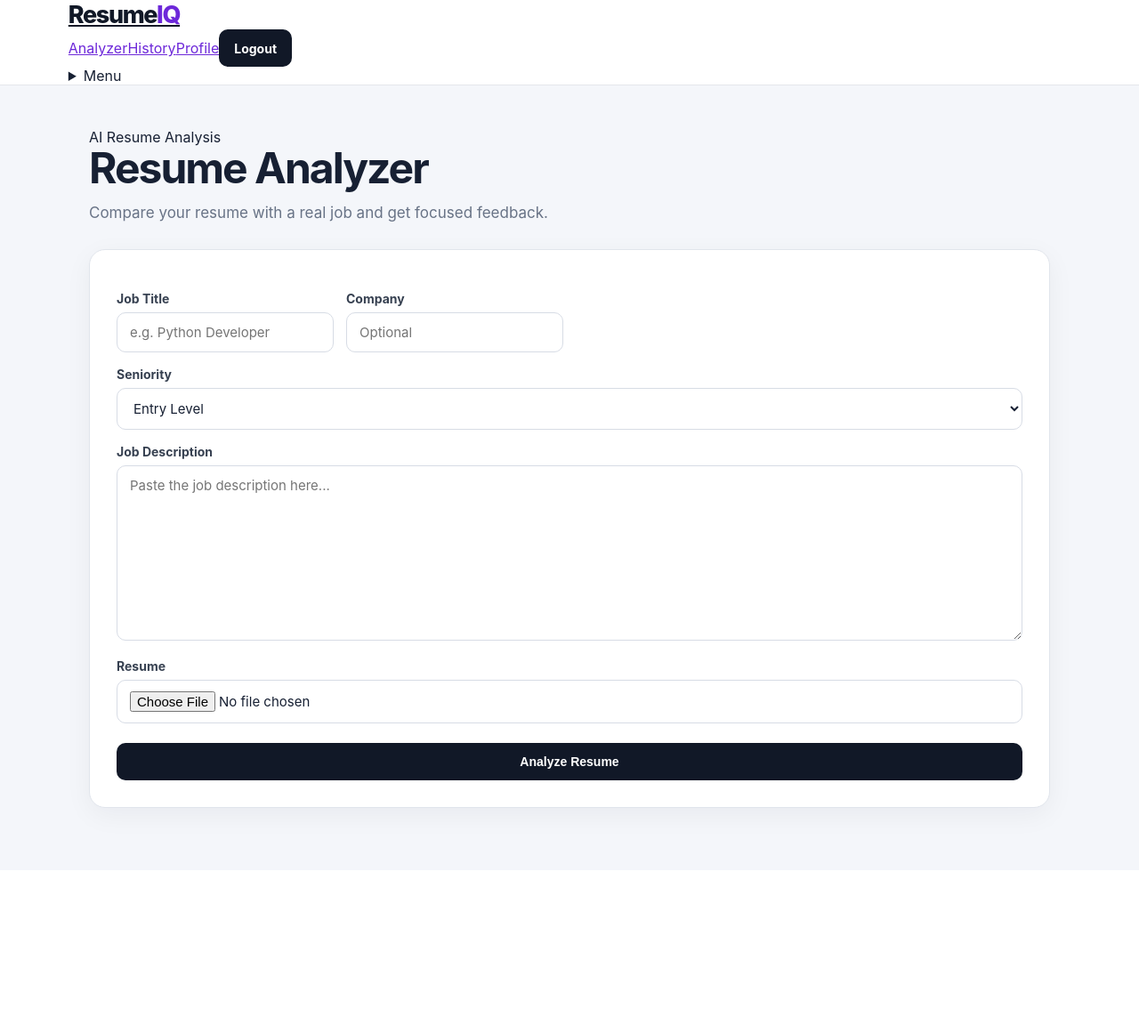
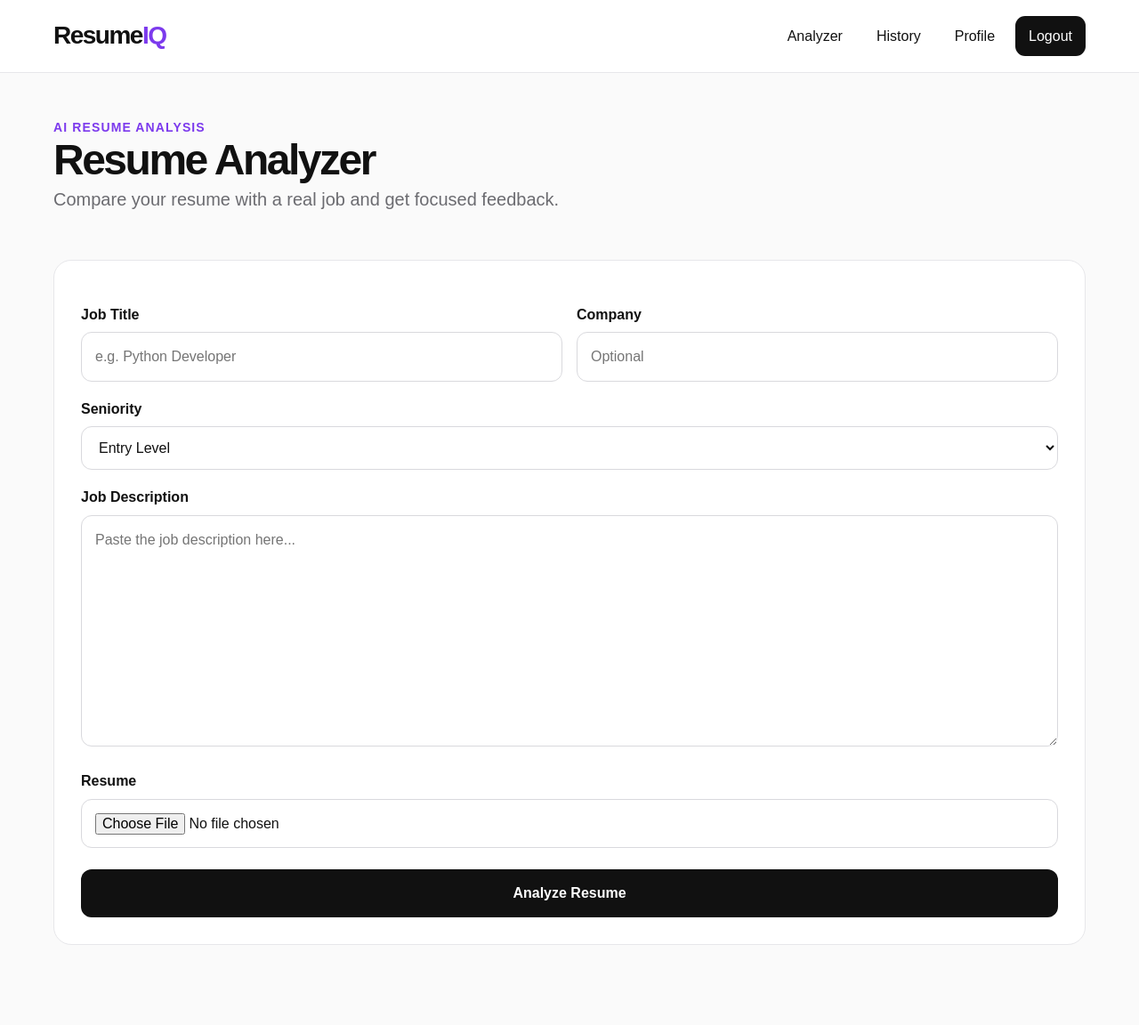
Before and after one commit to Dkns-labs/ProjectTest4, a Flask app: page /analyzer in a window 1280 px wide. Shown: the whole page at 89% size. Before the commit the page ends 931 px from the top, so only its background shows below. Run offline with Flask 3, Linux system fonts and the light colour scheme; the visitor is signed in with stand-in values (Sample User, id 1).

Commit message:
Add files via upload

```diff
--- a/static/style.css
+++ b/static/style.css
@@ -1,545 +1,69 @@
-* {
-    box-sizing: border-box;
-}
 
-:root {
-    font-family: Inter, system-ui, -apple-system, BlinkMacSystemFont, "Segoe UI", Arial, sans-serif;
-    color: #172033;
-    background: #f4f6fa;
-    color-scheme: light;
-}
-
-body {
-    margin: 0;
-    min-height: 100vh;
-    background: #f4f6fa;
-}
-
-body:has(#theme-toggle:checked) {
-    color-scheme: dark;
-    background: #000000;
-    color: #f5f5f5;
-}
-
-header {
-    min-height: 70px;
-    padding: 0 6%;
-    background: #ffffff;
-    border-bottom: 1px solid #e5e7eb;
-    display: flex;
-    align-items: center;
-    justify-content: space-between;
-    position: relative;
-}
-
-body:has(#theme-toggle:checked) header {
-    background: #000000;
-    border-color: #242424;
-}
-
-body:has(#theme-toggle:checked) .card,
-body:has(#theme-toggle:checked) .small-card,
-body:has(#theme-toggle:checked) .profile-item {
-    background: #080808;
-    border-color: #292929;
-    box-shadow: 0 14px 36px rgba(0, 0, 0, 0.55),
-                0 0 0 1px rgba(255, 255, 255, 0.02);
-}
-
-body:has(#theme-toggle:checked) .menu {
-    background: #080808;
-    border-color: #292929;
-    box-shadow: 0 18px 40px rgba(0, 0, 0, 0.70);
-}
-
-.logo {
-    font-size: 27px;
-    font-weight: 850;
-    letter-spacing: -1.4px;
-    color: #111827;
-}
-
-.logo span {
-    color: #6d28d9;
-}
-
-body:has(#theme-toggle:checked) .logo,
-body:has(#theme-toggle:checked) h1,
-body:has(#theme-toggle:checked) h2,
-body:has(#theme-toggle:checked) label,
-body:has(#theme-toggle:checked) .history-item,
-body:has(#theme-toggle:checked) .profile-item strong {
-    color: #f5f5f5;
-}
-
-body:has(#theme-toggle:checked) .subtitle,
-body:has(#theme-toggle:checked) .profile-item span,
-body:has(#theme-toggle:checked) .history-item span {
-    color: #a1a1aa;
-}
-
-.header-actions {
-    display: flex;
-    align-items: center;
-    gap: 10px;
-}
-
-.header-button,
-.big-button,
-button {
-    display: inline-flex;
-    align-items: center;
-    justify-content: center;
-    min-height: 42px;
-    padding: 10px 17px;
-    background: #111827;
-    color: #ffffff;
-    border: 0;
-    border-radius: 10px;
-    font-size: 14px;
-    font-weight: 700;
-    text-decoration: none;
-    cursor: pointer;
-}
-
-.header-button:hover,
-.big-button:hover,
-button:hover {
-    background: #5b21b6;
-}
-
-body:has(#theme-toggle:checked) .header-button,
-body:has(#theme-toggle:checked) .big-button,
-body:has(#theme-toggle:checked) button,
-body:has(#theme-toggle:checked) .menu-button {
-    background: #ffffff;
-    color: #000000;
-}
-
-.theme-toggle {
-    display: inline-flex;
-    align-items: center;
-    gap: 7px;
-    min-height: 42px;
-    padding: 8px 12px;
-    border: 1px solid #dfe3ea;
-    border-radius: 10px;
-    background: #ffffff;
-    color: #374151;
-    font-size: 13px;
-    font-weight: 700;
-    cursor: pointer;
-}
-
-.theme-toggle::before {
-    content: "☾";
-    font-size: 17px;
-}
-
-#theme-toggle:checked + .theme-toggle::before {
-    content: "☀";
-}
-
-#theme-toggle {
-    position: absolute;
-    opacity: 0;
-    pointer-events: none;
-}
-
-body:has(#theme-toggle:checked) .theme-toggle {
-    background: #0b0b0b;
-    border-color: #303030;
-    color: #f5f5f5;
-}
-
-body:has(#theme-toggle:checked) .menu a:hover {
-    background: #151515;
-    color: #c084fc;
-}
-
-body:has(#theme-toggle:checked) .feature-icon {
-    background: #151515;
-    color: #c084fc;
-}
-
-body:has(#theme-toggle:checked) input[type="file"]::file-selector-button {
-    background: #ffffff;
-    color: #000000;
-}
-
-.page {
-    width: min(1080px, 88%);
-    margin: 48px auto 70px;
-}
-
-.hero {
-    max-width: 780px;
-    margin-bottom: 28px;
-}
-
-h1 {
-    margin: 0 0 12px;
-    font-size: 48px;
-    line-height: 1.05;
-    letter-spacing: -2px;
-}
-
-h2 {
-    margin-top: 0;
-    color: #172033;
-    letter-spacing: -0.5px;
-}
-
-.subtitle {
-    margin: 0 0 26px;
-    color: #687386;
-    font-size: 17px;
-    line-height: 1.6;
-}
-
-.card {
-    padding: 30px;
-    margin: 20px 0;
-    background: #ffffff;
-    border: 1px solid #e1e5ec;
-    border-radius: 18px;
-    box-shadow: 0 8px 30px rgba(17, 24, 39, 0.05);
-}
-
-.auth-card {
-    width: min(520px, 100%);
-    padding: 34px;
-}
-
-.center {
-    min-height: 78vh;
-    display: flex;
-    align-items: center;
-    justify-content: center;
-}
-
-label {
-    display: block;
-    margin: 16px 0 7px;
-    color: #374151;
-    font-size: 14px;
-    font-weight: 750;
-}
-
-input,
-select,
-textarea {
-    width: 100%;
-    padding: 12px 14px;
-    border: 1px solid #d7dce5;
-    border-radius: 10px;
-    background: #ffffff;
-    color: #172033;
-    font: inherit;
-    font-size: 15px;
-    outline: none;
-}
-
-body:has(#theme-toggle:checked) input,
-body:has(#theme-toggle:checked) select,
-body:has(#theme-toggle:checked) textarea {
-    background: #050505;
-    border-color: #303030;
-    color: #ffffff;
-}
-
-body:has(#theme-toggle:checked) input:hover,
-body:has(#theme-toggle:checked) select:hover,
-body:has(#theme-toggle:checked) textarea:hover {
-    border-color: #414141;
-}
-
-body:has(#theme-toggle:checked) input:focus,
-body:has(#theme-toggle:checked) select:focus,
-body:has(#theme-toggle:checked) textarea:focus {
-    border-color: #a855f7;
-    box-shadow: 0 0 0 3px rgba(168, 85, 247, 0.16);
-}
-
-input:focus,
-select:focus,
-textarea:focus {
-    border-color: #7c3aed;
-    box-shadow: 0 0 0 3px rgba(124, 58, 237, 0.12);
-}
-
-textarea {
-    min-height: 150px;
-    resize: vertical;
-}
-
-button {
-    width: 100%;
-    margin-top: 22px;
-}
-
-a {
-    color: #6d28d9;
-}
-
-.message {
-    padding: 12px 14px;
-    margin: 14px 0;
-    background: #fff8df;
-    border: 1px solid #ead38e;
-    color: #70560f;
-    border-radius: 10px;
-}
-
-body:has(#theme-toggle:checked) .message {
-    background: #191600;
-    border-color: #514800;
-    color: #f4df75;
-}
-
-.message-card {
-    text-align: center;
-}
-
-.profile-item {
-    padding: 15px 16px;
-    margin: 9px 0;
-    background: #f7f8fb;
-    border: 1px solid #edf0f4;
-    border-radius: 12px;
-}
-
-.profile-item span {
-    display: block;
-    margin-bottom: 4px;
-    color: #7a8494;
-    font-size: 13px;
-}
-
-.profile-item strong {
-    font-size: 17px;
-}
-
-.history-item {
-    display: flex;
-    align-items: center;
-    justify-content: space-between;
-    gap: 20px;
-    padding: 16px 4px;
-    border-bottom: 1px solid #e8ebf1;
-    color: #172033;
-    text-decoration: none;
-}
-
-.history-item:last-child {
-    border-bottom: 0;
-}
-
-.history-item span {
-    display: block;
-    margin-top: 4px;
-    color: #7a8494;
-    font-size: 13px;
-}
-
-.history-item b {
-    font-size: 21px;
-}
-
-.score-box {
-    padding: 28px;
-    margin: 20px 0;
-    background: #111827;
-    color: #ffffff;
-    border-radius: 18px;
-    text-align: center;
-}
-
-body:has(#theme-toggle:checked) .score-box {
-    background: #ffffff;
-    color: #000000;
-}
-
-.score-box strong {
-    display: block;
-    font-size: 58px;
-    line-height: 1;
-}
-
-.score-box span {
-    display: block;
-    margin-top: 8px;
-    color: #cbd2df;
-}
-
-body:has(#theme-toggle:checked) .score-box span {
-    color: #444444;
-}
-
-.grid {
-    display: grid;
-    grid-template-columns: repeat(4, 1fr);
-    gap: 14px;
-}
-
-.small-card {
-    padding: 20px;
-    background: #ffffff;
-    border: 1px solid #e1e5ec;
-    border-radius: 15px;
-    box-shadow: 0 5px 18px rgba(17, 24, 39, 0.04);
-}
-
-.small-card span {
-    color: #7a8494;
-    font-size: 13px;
-}
-
-.small-card strong {
-    display: block;
-    margin-top: 6px;
-    font-size: 28px;
-}
-
-#menu-toggle {
-    display: none;
-}
-
-.menu-button {
-    width: 42px;
-    height: 42px;
-    padding: 9px;
-    background: #111827;
-    border-radius: 10px;
-    display: flex;
-    flex-direction: column;
-    justify-content: center;
-    align-items: center;
-    gap: 4px;
-    cursor: pointer;
-}
-
-.menu-button span {
-    width: 23px;
-    height: 2.5px;
-    background: #ffffff;
-    border-radius: 5px;
-}
-
-body:has(#theme-toggle:checked) .menu-button span {
-    background: #000000;
-}
-
-.menu {
-    display: none;
-    position: absolute;
-    top: 60px;
-    right: 6%;
-    width: 200px;
-    padding: 8px;
-    background: #ffffff;
-    border: 1px solid #e1e5ec;
-    border-radius: 13px;
-    box-shadow: 0 12px 30px rgba(17, 24, 39, 0.12);
-    z-index: 10;
-}
-
-.menu a {
-    display: block;
-    padding: 11px 12px;
-    color: #172033;
-    text-decoration: none;
-    border-radius: 8px;
-    font-size: 14px;
-    font-weight: 600;
-}
-
-body:has(#theme-toggle:checked) .menu a {
-    color: #f5f5f5;
-}
-
-.menu a:hover {
-    background: #f4f1ff;
-    color: #5b21b6;
-}
-
-body:has(#theme-toggle:checked) .menu a:hover {
-    background: #222222;
-    color: #ffffff;
-}
-
-#menu-toggle:checked ~ .menu {
-    display: block;
-}
-
-.form-note {
-    margin: 10px 0 0;
-    color: #7a8494;
-    font-size: 13px;
-}
-
-ul {
-    line-height: 1.8;
-    color: #4b5563;
-}
-
-body:has(#theme-toggle:checked) ul,
-body:has(#theme-toggle:checked) p {
-    color: #c5c5c5;
-}
-
-@media (max-width: 900px) {
-    .grid {
-        grid-template-columns: repeat(2, 1fr);
-    }
-}
-
-@media (max-width: 650px) {
-    header {
-        min-height: 64px;
-        padding: 0 4%;
-    }
-
-    .header-actions {
-        gap: 7px;
-    }
-
-    .theme-toggle {
-        width: 42px;
-        padding: 0;
-        justify-content: center;
-        font-size: 0;
-    }
-
-    .logo {
-        font-size: 24px;
-    }
-
-    .page {
-        width: 92%;
-        margin: 30px auto 50px;
-    }
-
-    h1 {
-        font-size: 36px;
-        letter-spacing: -1.2px;
-    }
-
-    .subtitle {
-        font-size: 16px;
-    }
-
-    .card,
-    .auth-card {
-        padding: 22px;
-        border-radius: 15px;
-    }
-
-    .grid {
-        grid-template-columns: 1fr;
-    }
-
-    .score-box strong {
-        font-size: 52px;
-    }
-}
+*{box-sizing:border-box}
+:root{--ink:#111;--muted:#6b6b70;--line:#e7e7ea;--soft:#f7f7f8;--purple:#7c3aed;--pale:#f0e9ff}
+html{scroll-behavior:smooth}
+body{margin:0;background:#fafafa;color:var(--ink);font:16px/1.6 Arial,Helvetica,sans-serif}
+a{color:inherit}
+.container{width:min(1160px,calc(100% - 48px));margin:auto}
+header{height:82px;background:#fff;border-bottom:1px solid var(--line);display:flex;align-items:center}
+.header-inner{width:min(1160px,calc(100% - 48px));margin:auto;display:flex;align-items:center;justify-content:space-between;gap:20px}
+.logo{font-size:28px;font-weight:900;letter-spacing:-1.5px;text-decoration:none}
+.logo span{color:var(--purple)}
+.nav{display:flex;align-items:center;gap:8px}
+.nav a,.header-button{padding:10px 15px;border-radius:11px;text-decoration:none}
+.nav a:hover{background:var(--soft)}
+.header-button,.primary{background:#111;color:#fff!important;border:0}
+.header-button:hover,.primary:hover{background:#292929}
+.hero{padding:72px 0 82px}
+.hero-grid{display:grid;grid-template-columns:1.12fr .88fr;align-items:center;gap:70px}
+.eyebrow{display:inline-flex;align-items:center;gap:8px;padding:7px 13px;border-radius:999px;background:var(--pale);color:var(--purple);font-weight:700;font-size:14px}
+.eyebrow:before{content:"";width:7px;height:7px;background:var(--purple);border-radius:50%}
+h1{font-size:clamp(42px,6vw,76px);line-height:.98;letter-spacing:-4px;margin:22px 0}
+.hero p,.subtitle{color:var(--muted);font-size:20px;max-width:650px;margin:0 0 28px}
+.actions{display:flex;gap:12px;flex-wrap:wrap}
+.button{display:inline-block;padding:14px 21px;border-radius:12px;text-decoration:none;font-weight:800;border:1px solid var(--line);background:#fff}
+.button.primary{border-color:#111}
+.section{padding:0 0 76px}
+.section-title{font-size:32px;letter-spacing:-1.5px;margin:0 0 5px}
+.section-copy{color:var(--muted);margin:0 0 28px}
+.features{display:grid;grid-template-columns:repeat(3,1fr);gap:18px}
+.feature,.card,.small-card{background:#fff;border:1px solid var(--line);border-radius:20px}
+.feature{padding:28px;min-height:220px}
+.icon{width:48px;height:48px;display:grid;place-items:center;border-radius:13px;background:var(--pale);color:var(--purple);font-size:22px;font-weight:900;margin-bottom:22px}
+.feature h3{margin:0 0 5px;font-size:19px}
+.feature p{margin:0;color:var(--muted)}
+.mock{background:#fff;border:1px solid #ddd;border-radius:24px;padding:18px;box-shadow:0 20px 50px rgba(0,0,0,.06)}
+.mock-bar{height:36px;border-bottom:1px solid var(--line);display:flex;align-items:center;gap:7px}
+.mock-bar i{width:9px;height:9px;border-radius:50%;background:#aaa}
+.mock-body{background:#f1f1f3;border-radius:0 0 15px 15px;padding:28px 26px 24px}
+.mock h2{font-size:23px;margin:0}.mock small{color:var(--muted)}
+.score{background:#fff;border:1px solid #e2e2e2;border-radius:16px;padding:22px;margin-top:24px}
+.score strong{display:block;color:var(--purple);font-size:50px;line-height:1}
+.bar{height:7px;width:95px;background:#e8e2f6;border-radius:9px;margin-top:10px}.bar span{display:block;width:82%;height:100%;background:var(--purple);border-radius:9px}
+.mock-row{display:flex;justify-content:space-between;padding:15px 2px;border-bottom:1px solid #ddd;color:var(--muted)}.mock-row b{color:#111}
+.page{padding:48px 0 70px}.narrow{width:min(760px,100%);margin:auto}
+.card{padding:30px;margin:20px 0}
+.auth{width:min(620px,100%);margin:30px auto}
+.center{min-height:calc(100vh - 82px);display:grid;place-items:center;padding:30px 0}
+label{display:block;font-weight:800;margin:18px 0 7px}
+input,select,textarea{width:100%;padding:14px 15px;border:1px solid #d9d9dd;border-radius:12px;background:#fff;color:#111;font:inherit;outline:0}
+input:focus,select:focus,textarea:focus{border-color:#a78bfa}
+textarea{resize:vertical}
+button{width:100%;padding:14px 18px;margin-top:24px;border:0;border-radius:12px;background:#111;color:#fff;font:inherit;font-weight:800;cursor:pointer}
+.message{padding:13px 15px;background:#fff7db;border:1px solid #ead78b;border-radius:12px;margin:16px 0}
+.kicker{color:var(--purple);font-weight:800;font-size:14px;text-transform:uppercase;letter-spacing:.08em}
+.dashboard-head{display:flex;justify-content:space-between;align-items:end;gap:20px;margin-bottom:24px}
+.dashboard-head h1{font-size:48px;letter-spacing:-2.5px;margin:0 0 5px}
+.dashboard-nav{display:flex;gap:8px;margin-bottom:24px;overflow:auto}
+.dashboard-nav a{padding:9px 13px;border-radius:10px;text-decoration:none;color:var(--muted);white-space:nowrap}
+.dashboard-nav a:hover{background:#fff;color:#111}
+.grid{display:grid;grid-template-columns:repeat(2,1fr);gap:16px}
+.small-card{padding:24px}.small-card span{color:var(--muted)}.small-card strong{display:block;font-size:30px;margin-top:6px}
+.score-box{padding:30px;background:#111;color:#fff;border-radius:20px;text-align:center;margin:20px 0}.score-box strong{display:block;font-size:64px;line-height:1}
+.list{margin:0;padding-left:22px}.list li{margin:8px 0}
+.profile-item{padding:16px 0;border-bottom:1px solid var(--line)}.profile-item span{display:block;color:var(--muted);font-size:14px}.profile-item strong{font-size:18px}
+.history-item{display:flex;align-items:center;justify-content:space-between;gap:18px;padding:17px 0;border-bottom:1px solid var(--line);text-decoration:none}.history-item span{display:block;color:var(--muted);font-size:14px}.history-item b{font-size:24px;color:var(--purple)}
+footer{padding:28px 0;border-top:1px solid var(--line);color:var(--muted);font-size:14px}
+.mobile-nav{display:none}
+@media(max-width:800px){.hero{padding:48px 0 58px}.hero-grid{grid-template-columns:1fr;gap:42px}.features{grid-template-columns:1fr}.container,.header-inner{width:min(100% - 28px,1160px)}.nav{display:none}.mobile-nav{display:block;position:relative}.mobile-nav summary{list-style:none;cursor:pointer;padding:9px 12px;border:1px solid var(--line);border-radius:11px;font-weight:800}.mobile-nav summary::-webkit-details-marker{display:none}.mobile-nav nav{position:absolute;right:0;top:48px;width:190px;background:#fff;border:1px solid var(--line);border-radius:14px;padding:7px;box-shadow:0 12px 30px rgba(0,0,0,.08);z-index:5}.mobile-nav a{display:block;padding:11px 12px;text-decoration:none;border-radius:9px}.mobile-nav a:hover{background:var(--soft)}h1{letter-spacing:-2.5px}.dashboard-head{align-items:start;flex-direction:column}.dashboard-head h1{font-size:40px}.grid{grid-template-columns:1fr}.card{padding:22px}.page{padding:34px 0 55px}}
+@media(max-width:480px){.hero p,.subtitle{font-size:17px}.actions .button{width:100%;text-align:center}.mock-body{padding:22px 18px}.score strong{font-size:44px}.feature{min-height:0}.header-button{padding:9px 12px}.logo{font-size:25px}}
```
